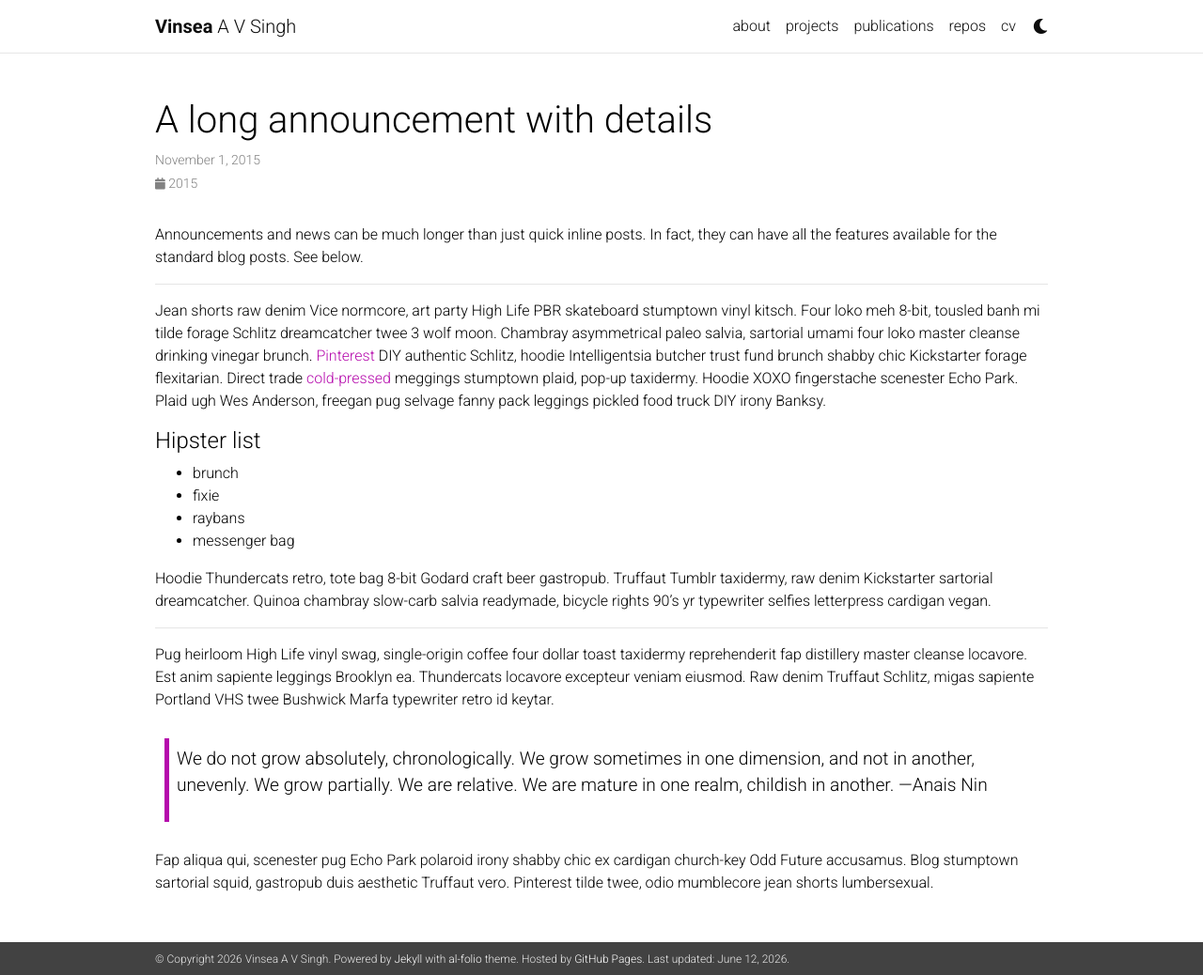
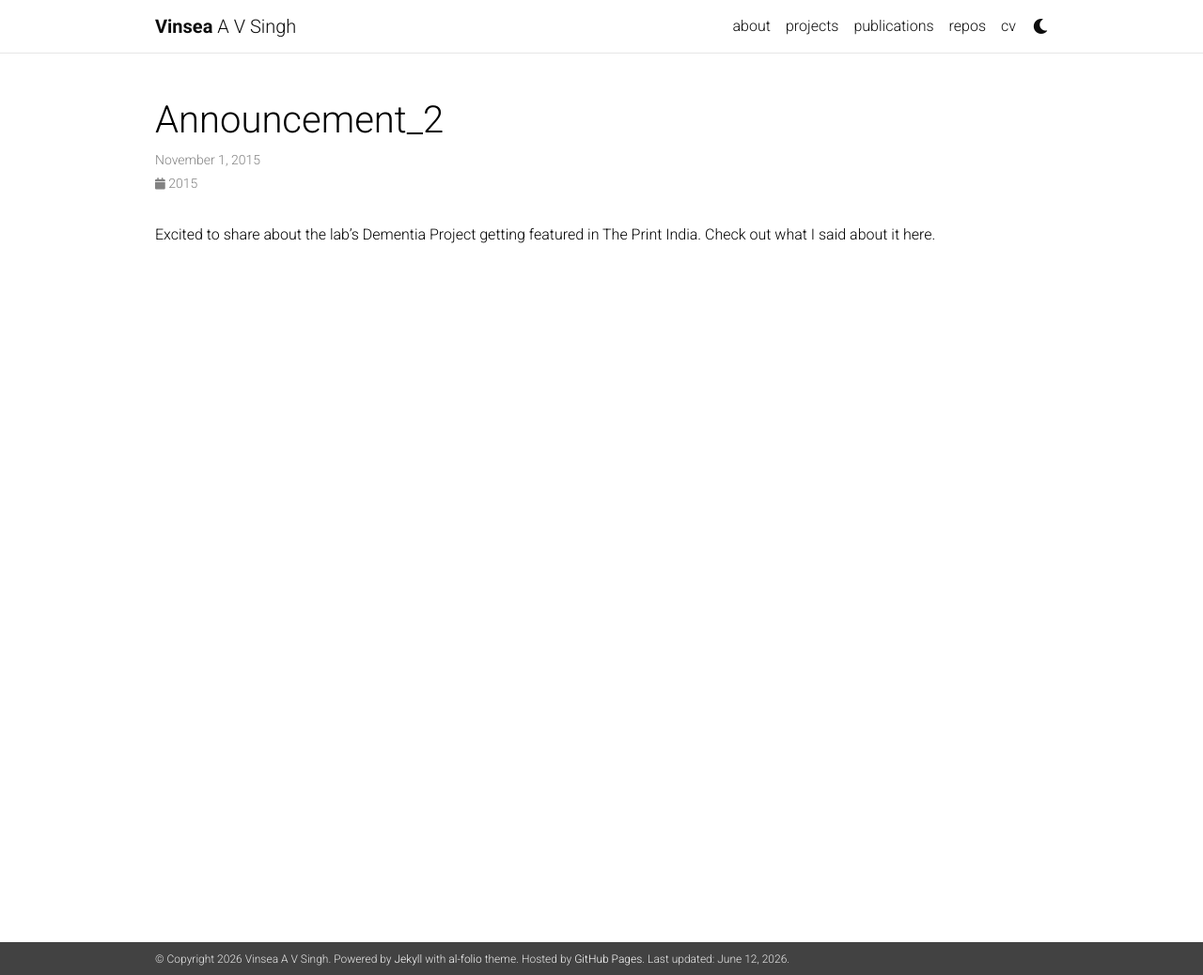
Before and after one commit to VinseaSingh/vinseasingh.github.io, a Jekyll site: the page built from _news/announcement_2.md, in a window 1280 px wide and 1038 px high. Shown: the whole window at 94% size. Built offline with Jekyll 4.4.1, drawn with Linux system fonts in a browser that asks for light colours; comment, search, counter and statistics services are not loaded; a style sheet for code colours, icons or effects is not loaded.

Commit message:
Update announcement_2.md

```diff
--- a/_news/announcement_2.md
+++ b/_news/announcement_2.md
@@ -1,31 +1,7 @@
 ---
 layout: post
-title: A long announcement with details
 date: 2015-11-01
-inline: false
+inline: true
 ---
 
-Announcements and news can be much longer than just quick inline posts. In fact, they can have all the features available for the standard blog posts. See below.
-
-***
-
-Jean shorts raw denim Vice normcore, art party High Life PBR skateboard stumptown vinyl kitsch. Four loko meh 8-bit, tousled banh mi tilde forage Schlitz dreamcatcher twee 3 wolf moon. Chambray asymmetrical paleo salvia, sartorial umami four loko master cleanse drinking vinegar brunch. <a href="https://www.pinterest.com">Pinterest</a> DIY authentic Schlitz, hoodie Intelligentsia butcher trust fund brunch shabby chic Kickstarter forage flexitarian. Direct trade <a href="https://en.wikipedia.org/wiki/Cold-pressed_juice">cold-pressed</a> meggings stumptown plaid, pop-up taxidermy. Hoodie XOXO fingerstache scenester Echo Park. Plaid ugh Wes Anderson, freegan pug selvage fanny pack leggings pickled food truck DIY irony Banksy.
-
-#### Hipster list
-<ul>
-    <li>brunch</li>
-    <li>fixie</li>
-    <li>raybans</li>
-    <li>messenger bag</li>
-</ul>
-
-Hoodie Thundercats retro, tote bag 8-bit Godard craft beer gastropub. Truffaut Tumblr taxidermy, raw denim Kickstarter sartorial dreamcatcher. Quinoa chambray slow-carb salvia readymade, bicycle rights 90's yr typewriter selfies letterpress cardigan vegan.
-
-***
-
-Pug heirloom High Life vinyl swag, single-origin coffee four dollar toast taxidermy reprehenderit fap distillery master cleanse locavore. Est anim sapiente leggings Brooklyn ea. Thundercats locavore excepteur veniam eiusmod. Raw denim Truffaut Schlitz, migas sapiente Portland VHS twee Bushwick Marfa typewriter retro id keytar.
-
-> We do not grow absolutely, chronologically. We grow sometimes in one dimension, and not in another, unevenly. We grow partially. We are relative. We are mature in one realm, childish in another.
-> —Anais Nin
-
-Fap aliqua qui, scenester pug Echo Park polaroid irony shabby chic ex cardigan church-key Odd Future accusamus. Blog stumptown sartorial squid, gastropub duis aesthetic Truffaut vero. Pinterest tilde twee, odio mumblecore jean shorts lumbersexual.
+Excited to share about the lab's Dementia Project getting featured in The Print India. Check out what I said about it here.
```
